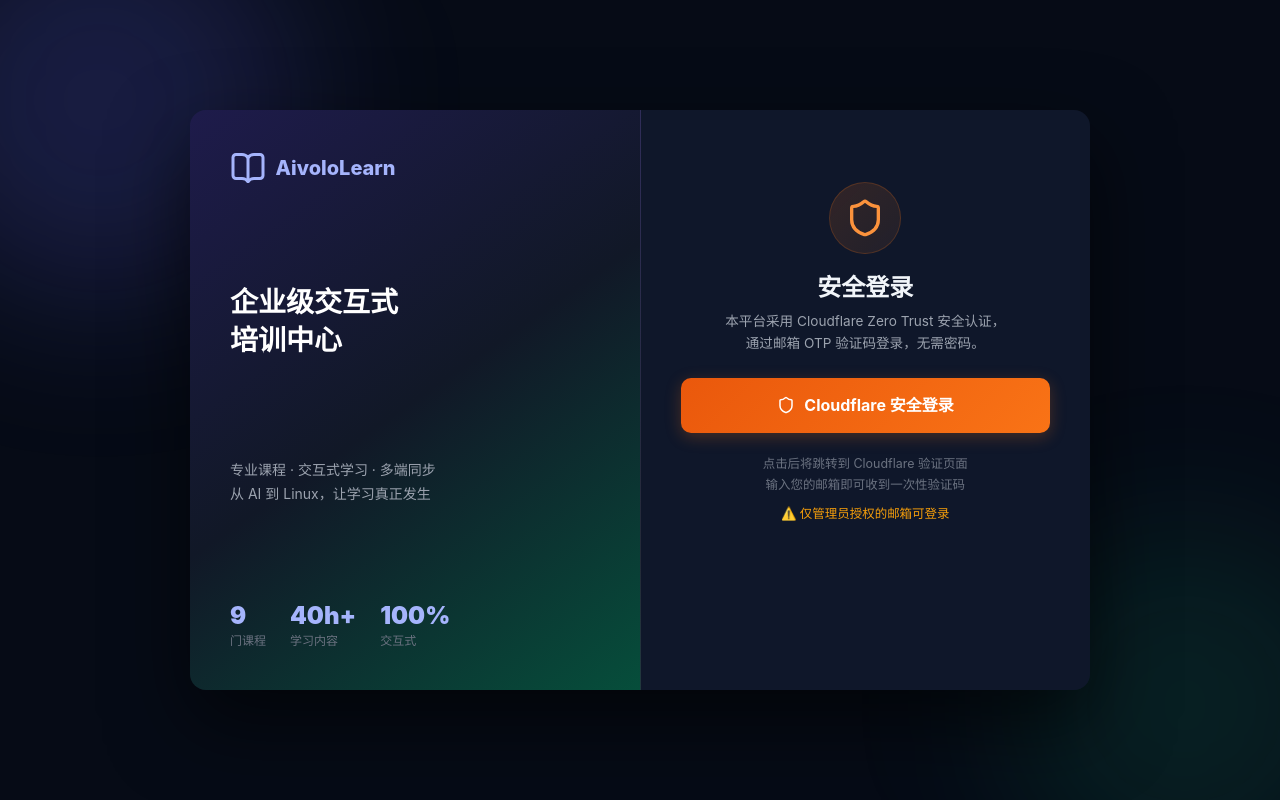
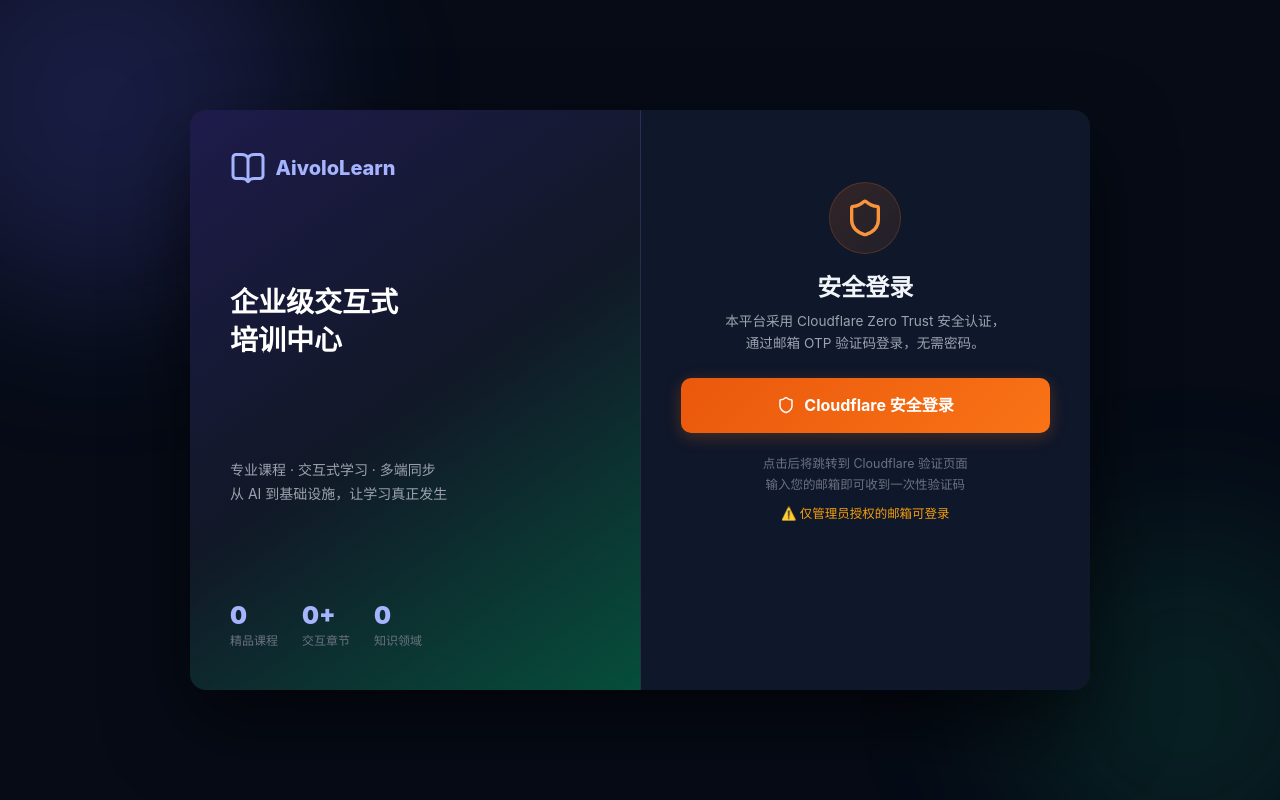
Before and after one commit to vincentwuxi/enterprise-training-platform, a React (Vite) app in the folder platform/: page /login in a window 1280 px wide. Built offline with nearby package versions, Linux system fonts and the light colour scheme.

Commit message:
fix(ui): replace hardcoded login page stats with dynamic data from courseRegistry

```diff
--- a/platform/src/pages/Login.jsx
+++ b/platform/src/pages/Login.jsx
@@ -1,7 +1,8 @@
-import React from 'react';
+import React, { useMemo } from 'react';
 import { Navigate, useSearchParams } from 'react-router-dom';
 import { useAuth } from '../context/AuthContext';
 import { BookOpen, Shield, AlertTriangle, Mail } from 'lucide-react';
+import { courseRegistry } from '../courses/registry';
 import './Login.css';
 
 const SSO_ERRORS = {
@@ -15,6 +16,18 @@
 export default function Login() {
   const { user, ssoLoading } = useAuth();
   const [searchParams] = useSearchParams();
+
+  const { totalCourses, totalModules, totalCategories } = useMemo(() => {
+    const entries = Object.entries(courseRegistry);
+    let modules = 0;
+    const catSet = new Set();
+    entries.forEach(([, reg]) => {
+      const m = reg.manifest;
+      modules += (m?.modules || m?.chapters || []).length;
+      if (m?.category) catSet.add(m.category);
+    });
+    return { totalCourses: entries.length, totalModules: modules, totalCategories: catSet.size };
+  }, []);
 
   // Already logged in
   if (user) return <Navigate to="/dashboard" replace />;
@@ -56,11 +69,11 @@
             <span>AivoloLearn</span>
           </div>
           <h2 className="brand-headline">企业级交互式<br />培训中心</h2>
-          <p className="brand-sub">专业课程 · 交互式学习 · 多端同步<br />从 AI 到 Linux，让学习真正发生</p>
+          <p className="brand-sub">专业课程 · 交互式学习 · 多端同步<br />从 AI 到基础设施，让学习真正发生</p>
           <div className="brand-stats">
-            <div className="bstat"><span className="bstat-num">9</span><span className="bstat-label">门课程</span></div>
-            <div className="bstat"><span className="bstat-num">40h+</span><span className="bstat-label">学习内容</span></div>
-            <div className="bstat"><span className="bstat-num">100%</span><span className="bstat-label">交互式</span></div>
+            <div className="bstat"><span className="bstat-num">{totalCourses}</span><span className="bstat-label">精品课程</span></div>
+            <div className="bstat"><span className="bstat-num">{totalModules}+</span><span className="bstat-label">交互章节</span></div>
+            <div className="bstat"><span className="bstat-num">{totalCategories}</span><span className="bstat-label">知识领域</span></div>
           </div>
         </div>
 
```
